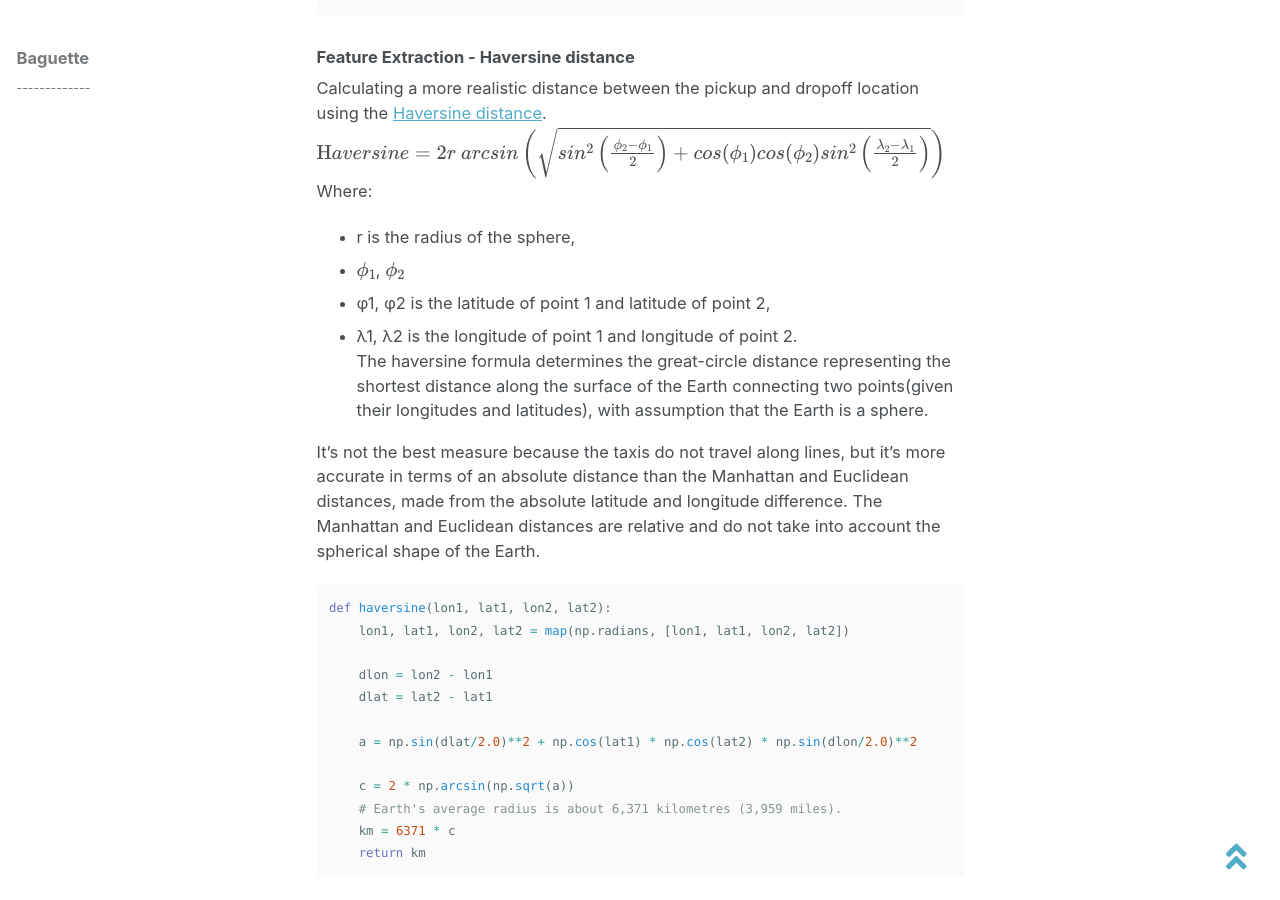
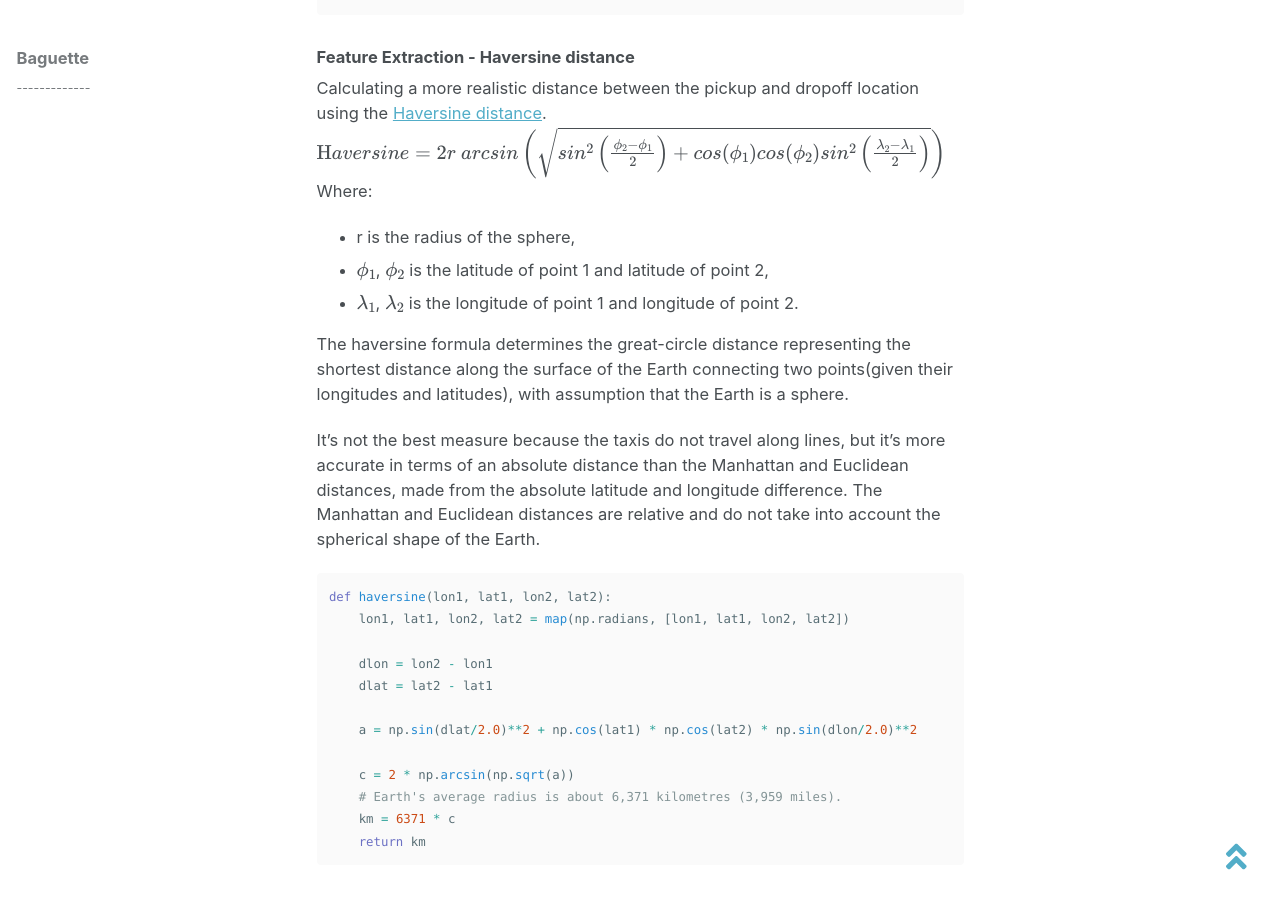
Before and after one commit to baguettexci/baguettexci.gituhb.io, a Jekyll site: the page built from _posts/2018-10-28-NYC-Taxi.md, in a window 1280 px wide and 900 px high, scrolled down 2435 px. Built offline with Jekyll 4.4.1, drawn with Linux system fonts in a browser that asks for light colours; nearby versions of some CDN libraries; formulas are drawn with MathJax 3.

Commit message:
Update 2018-10-28-NYC-Taxi.md

```diff
--- a/_posts/2018-10-28-NYC-Taxi.md
+++ b/_posts/2018-10-28-NYC-Taxi.md
@@ -152,10 +152,10 @@ $${\text Haversine}= {\text 2r\ arcsin}\left(\sqrt {sin^2\left(\frac{\phi_2 - \p
 <br/>
 Where:
 * r is the radius of the sphere,
-* $$\phi_1$$, $$\phi_2$$
-* φ1, φ2 is the latitude of point 1 and latitude of point 2,
-* λ1, λ2 is the longitude of point 1 and longitude of point 2.
+* $$\phi_1$$, $$\phi_2$$ is the latitude of point 1 and latitude of point 2,
+* $$\lambda_1$$, $$\lambda_2$$ is the longitude of point 1 and longitude of point 2.
 <br/>
+
 The haversine formula determines the great-circle distance representing the shortest distance along the surface of the Earth connecting two points(given their longitudes and latitudes), with assumption that the Earth is a sphere.
 <br/>
 
```
